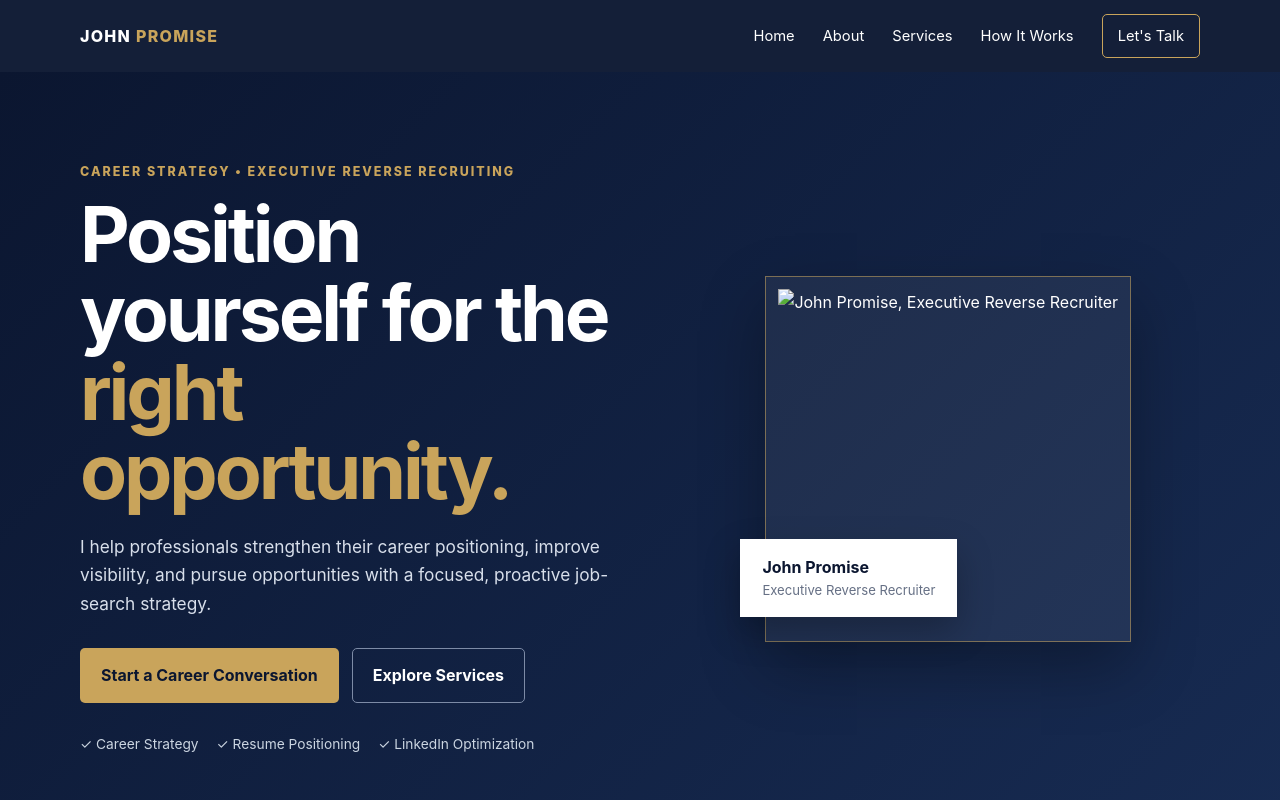
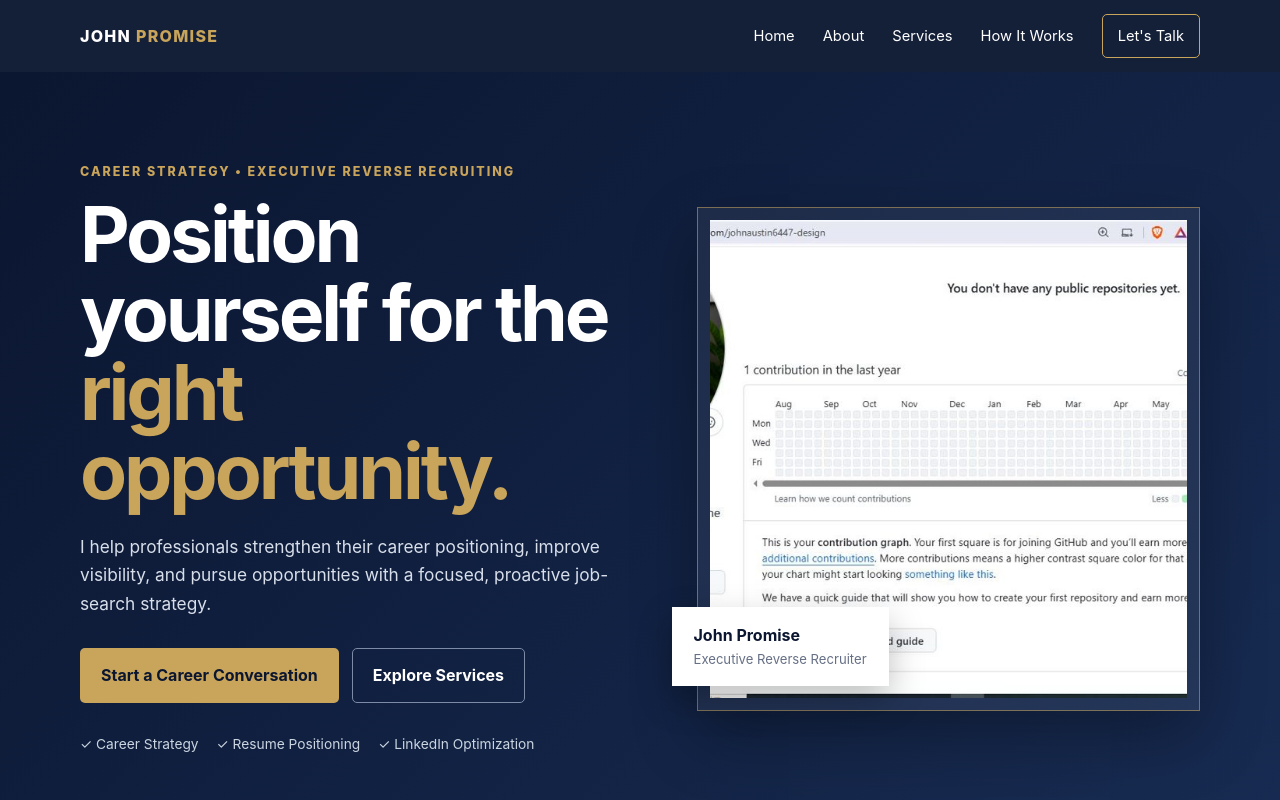
Before and after one commit to johnaustin6447-design/johnaustin6447-design.github.io, a plain HTML site: page index.html in a window 1280 px wide. Shown: the top 800 px of the page. Drawn offline with Linux system fonts and the light colour scheme.

Commit message:
Update index.html

```diff
--- a/index.html
+++ b/index.html
@@ -17,7 +17,7 @@
 <p class="lead">I help professionals strengthen their career positioning, improve visibility, and pursue opportunities with a focused, proactive job-search strategy.</p>
 <div class="hero-buttons"><a href="#contact" class="btn btn-primary">Start a Career Conversation</a><a href="#services" class="btn btn-secondary">Explore Services</a></div>
 <div class="trust-row"><span>✓ Career Strategy</span><span>✓ Resume Positioning</span><span>✓ LinkedIn Optimization</span></div>
-</div><div class="hero-photo"><div class="photo-frame"><img src="images/john-promise.jpg" alt="John Promise, Executive Reverse Recruiter"></div>
+</div><div class="hero-photo"><div class="photo-frame"><img src="john-promise.jpg" alt="John Promise, Executive Reverse Recruiter"></div>
 <div class="photo-card"><strong>John Promise</strong><span>Executive Reverse Recruiter</span></div></div></div></section>
 
 <section id="about" class="section"><div class="container two-col"><div><p class="eyebrow">ABOUT</p><h2>A proactive approach to career growth.</h2></div>
```
